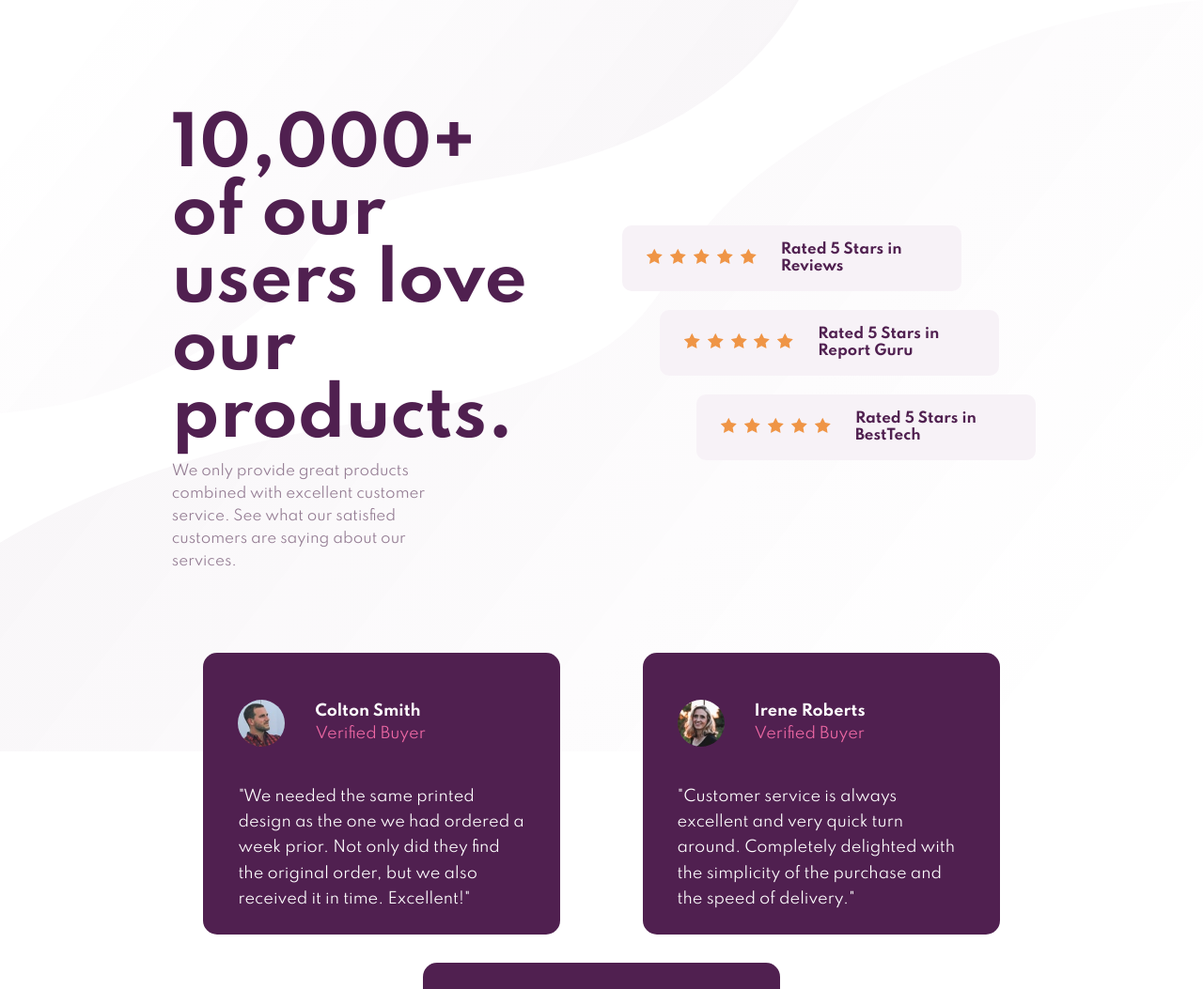
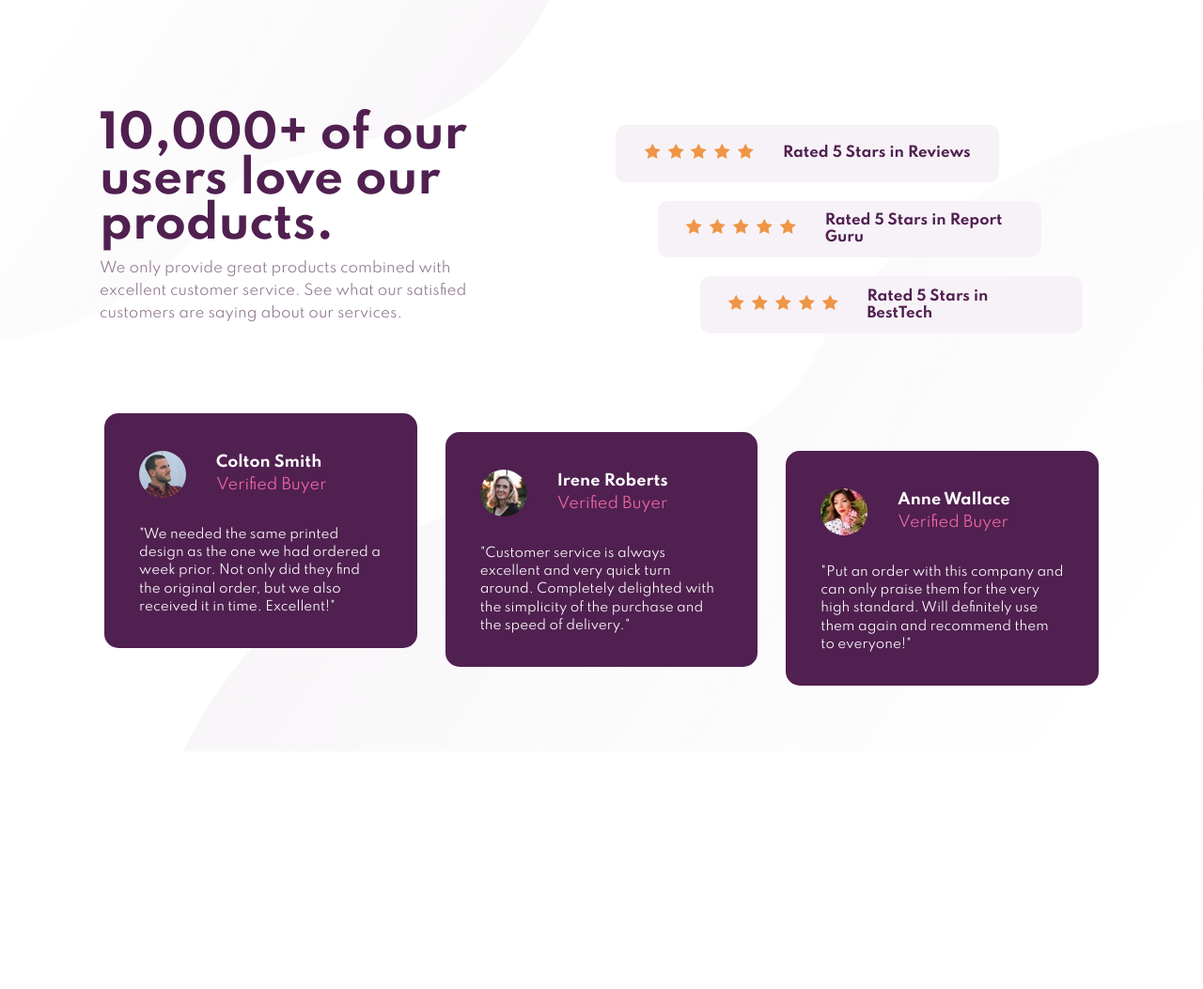
Before and after one commit to Harvok17/social-proof-section-master, a plain HTML site: page index.html in a window 1280 px wide. Shown: the top 1053 px of the page at 94% size. After the commit the page ends 800 px from the top, so only its background shows below. Drawn offline with Linux system fonts and the light colour scheme.

Commit message:
Styling changes

```diff
--- a/styles.css
+++ b/styles.css
@@ -25,8 +25,6 @@ body {
   position: fixed;
   top: 0;
   left: 0;
-  width: 850px;
-  height: 440px;
   z-index: -1;
 }
 
@@ -34,8 +32,6 @@ body {
   position: fixed;
   bottom: 0;
   right: 0;
-  width: 1500px;
-  height: 800px;
   z-index: -1;
 }
 
@@ -48,7 +44,7 @@ body {
 
 .container {
   margin: 110px auto 0 auto;
-  width: 73%;
+  width: 85%;
   display: flex;
   flex-direction: column;
 }
@@ -61,19 +57,18 @@ body {
 .introduction {
   flex: 0.5;
   padding: 10px;
-  min-width: 450px;
 }
 #intro-big {
   font-weight: 700;
-  font-size: 70px;
+  font-size: 48px;
+  line-height: 3rem;
   margin-bottom: 10px;
   width: 85%;
   color: hsl(300, 43%, 22%);
-  line-height: 4.5rem;
 }
 #intro-small {
   font-size: 15px;
-  width: 70%;
+  width: 80%;
   color: hsl(303, 10%, 53%);
   line-height: 1.5rem;
 }
@@ -82,10 +77,12 @@ body {
 .ratings {
   flex: 0.5;
   display: flex;
-  justify-content: end;
+  justify-content: start;
+  align-items: flex-end;
 }
 .rating-container {
-  width: 87%;
+  height: 95%;
+  width: 95%;
   margin: 0;
   display: flex;
   flex-direction: column;
@@ -101,7 +98,7 @@ body {
   width: 82%;
   margin-top: 10px;
   margin-bottom: 10px;
-  height: 70px;
+  height: 65px;
   background-color: hsl(300, 24%, 96%);
   display: flex;
   border-radius: 10px;
@@ -133,19 +130,18 @@ body {
 }
 .reviews-container {
   display: flex;
-  flex-wrap: wrap;
   justify-content: space-around;
-  height: 370px;
+  height: 320px;
 }
 .first-review,
 .second-review,
 .third-review {
   width: 31%;
-  min-width: 380px;
-  height: 300px;
+  min-width: 250px;
+  height: 250px;
   background-color: hsl(300, 43%, 22%);
   border-radius: 15px;
-  padding: 50px 37px 50px 37px;
+  padding: 40px 37px 40px 37px;
   color: white;
   margin: 15px;
 }
@@ -181,9 +177,10 @@ body {
 }
 
 .reviewer-text {
-  margin: 40px auto 0 auto;
-  line-height: 1.7rem;
+  margin: 30px auto 0 auto;
+  line-height: 1.2rem;
   width: auto;
+  font-size: 13.5px;
 }
 
 .stars > img {
```
